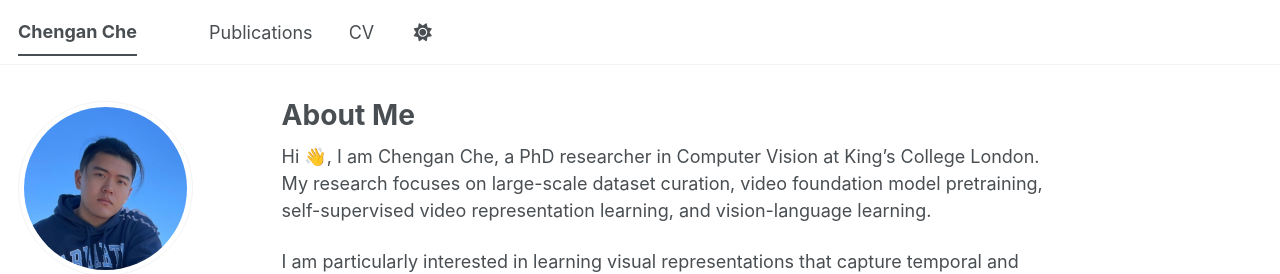
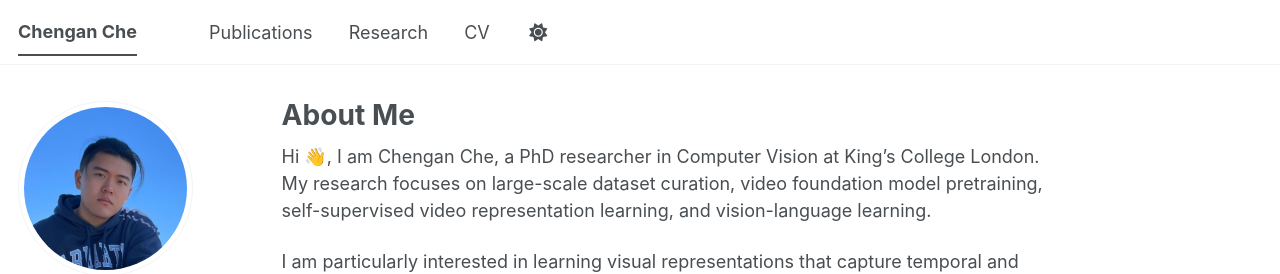
Before and after one commit to chengan-che/chengan-che.github.io, a Jekyll site: the page built from _pages/about.md, in a window 1280 px wide. Shown: the top 274 px of the page. Built offline with Jekyll 4.4.1, drawn with Linux system fonts in a browser that asks for light colours; a style sheet for code colours, icons or effects is not loaded.

Commit message:
Update navigation.yml

```diff
--- a/_data/navigation.yml
+++ b/_data/navigation.yml
@@ -2,5 +2,9 @@ main:
   - title: "Publications"
     url: /publications/
 
+  - title: "Research"
+    url: /year-archive/
+
+
   - title: "CV"
     url: /files/Chengan_Che_CV.pdf
```
